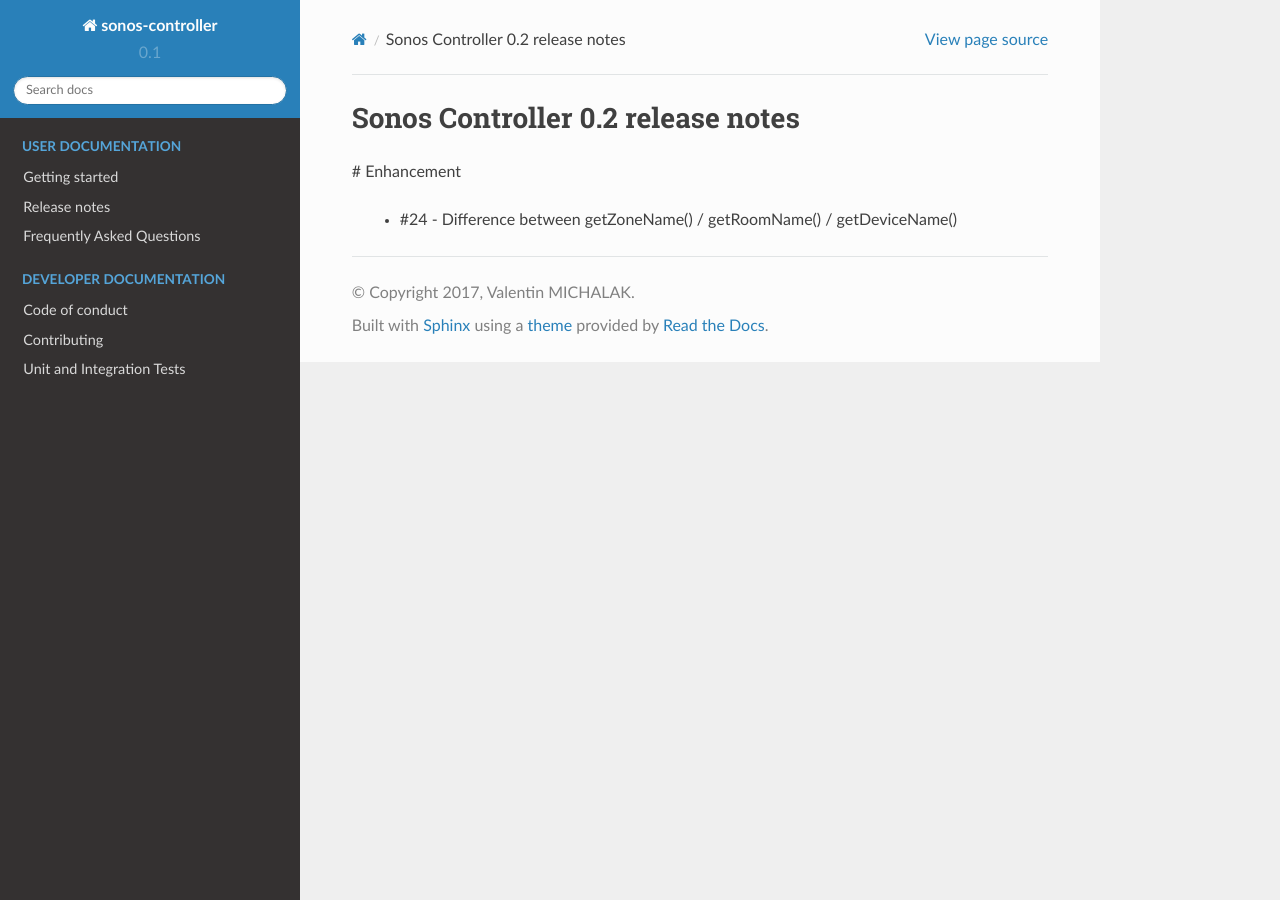
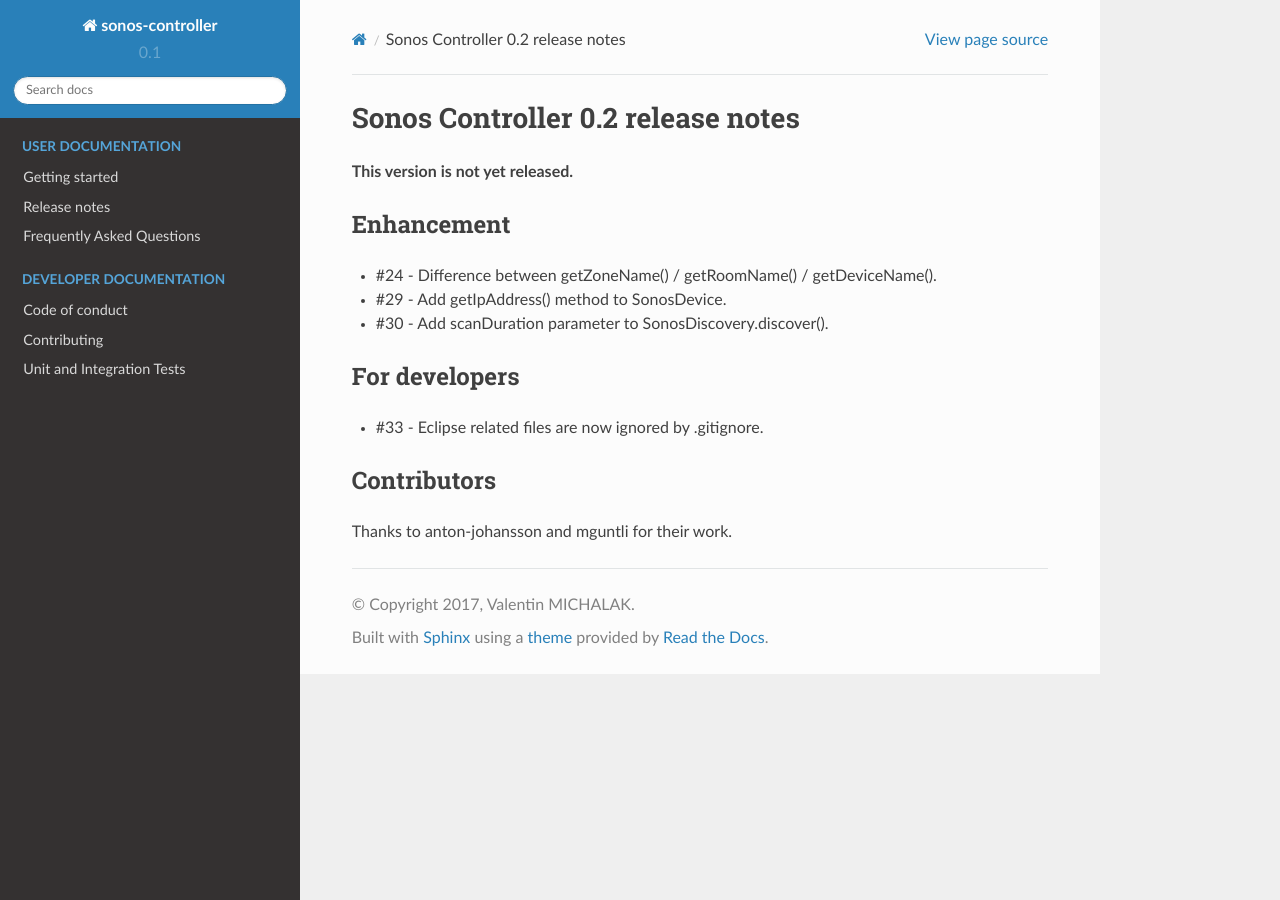
Before and after one commit to vmichalak/sonos-controller, a Sphinx documentation site: the page built from doc/release_notes/v_0_2.rst, in a window 1280 px wide. Built offline with Sphinx 7.4.7 and the Read the Docs theme 2.0.0, drawn with Linux system fonts in a browser that asks for light colours.

Commit message:
Add merged pr to next release note

```diff
--- a/doc/release_notes/v_0_2.rst
+++ b/doc/release_notes/v_0_2.rst
@@ -1,6 +1,20 @@
 Sonos Controller 0.2 release notes
 ==================================
+**This version is not yet released.**
 
-# Enhancement
+Enhancement
+-----------
 
-    - #24 - Difference between getZoneName() / getRoomName() / getDeviceName()
+- #24 - Difference between getZoneName() / getRoomName() / getDeviceName().
+- #29 - Add getIpAddress() method to SonosDevice.
+- #30 - Add scanDuration parameter to SonosDiscovery.discover().
+
+For developers
+--------------
+
+- #33 - Eclipse related files are now ignored by .gitignore.
+
+Contributors
+------------
+
+Thanks to anton-johansson and mguntli for their work.
```
